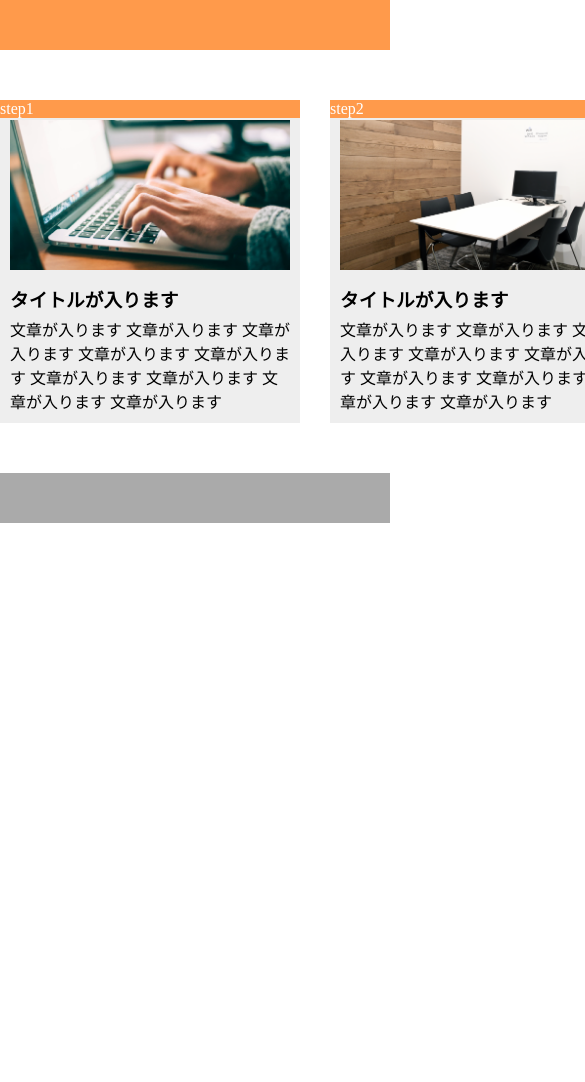
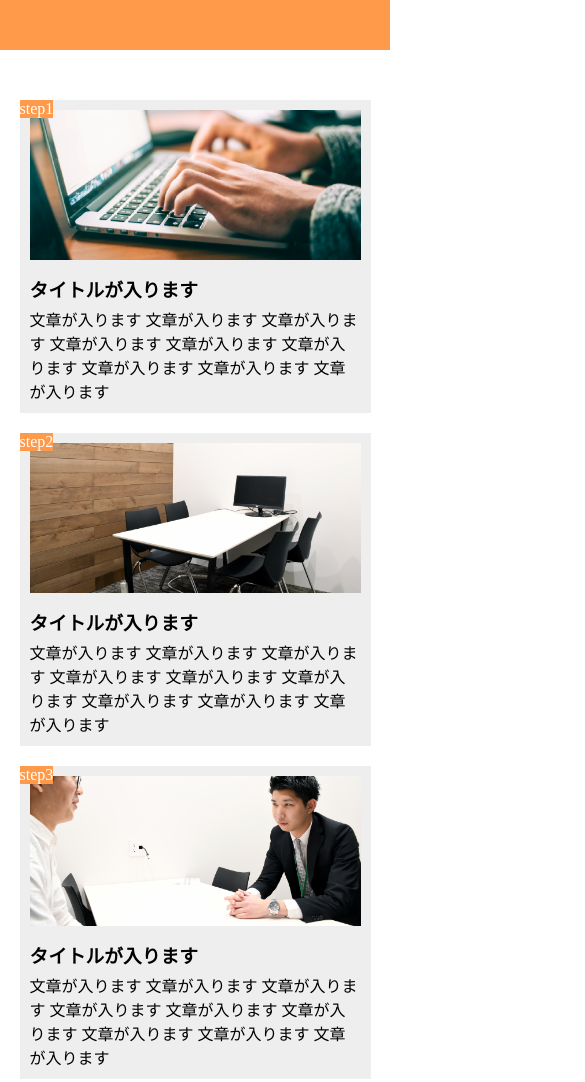
Before and after one commit to Coba0405/-9, a plain HTML site: page index.html in a window 390 px wide. Shown: the top 1082 px of the page, 585 px wide, since content can reach past the window. Before the commit the page ends 844 px from the top, so only its background shows below. Drawn offline with Linux system fonts and the light colour scheme.

Commit message:
課題提出

```diff
--- a/style.css
+++ b/style.css
@@ -78,14 +78,19 @@ footer {
   .box {
     width: 100%;
     display: block;
-    padding-top: 20px;
-  }
-
-  .step-number {
-    width: 100%;
-    display: block;
+    margin-top: 20px;
+    margin-bottom: 20px;
   }
 
 
 
+ main {
+   width: 90%;
+   display: block;
+ }
+
+
+
+
+
 }
```
